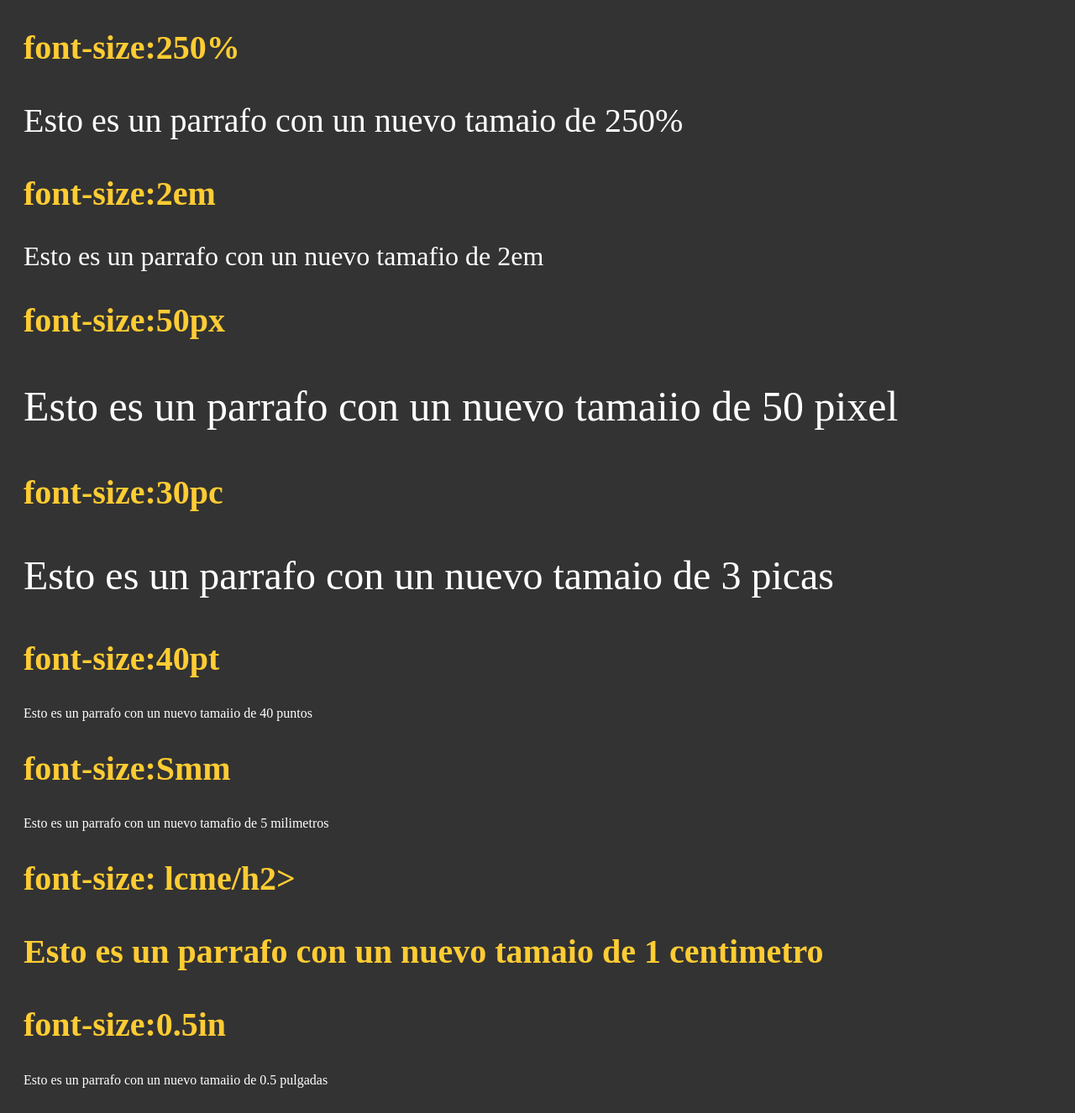
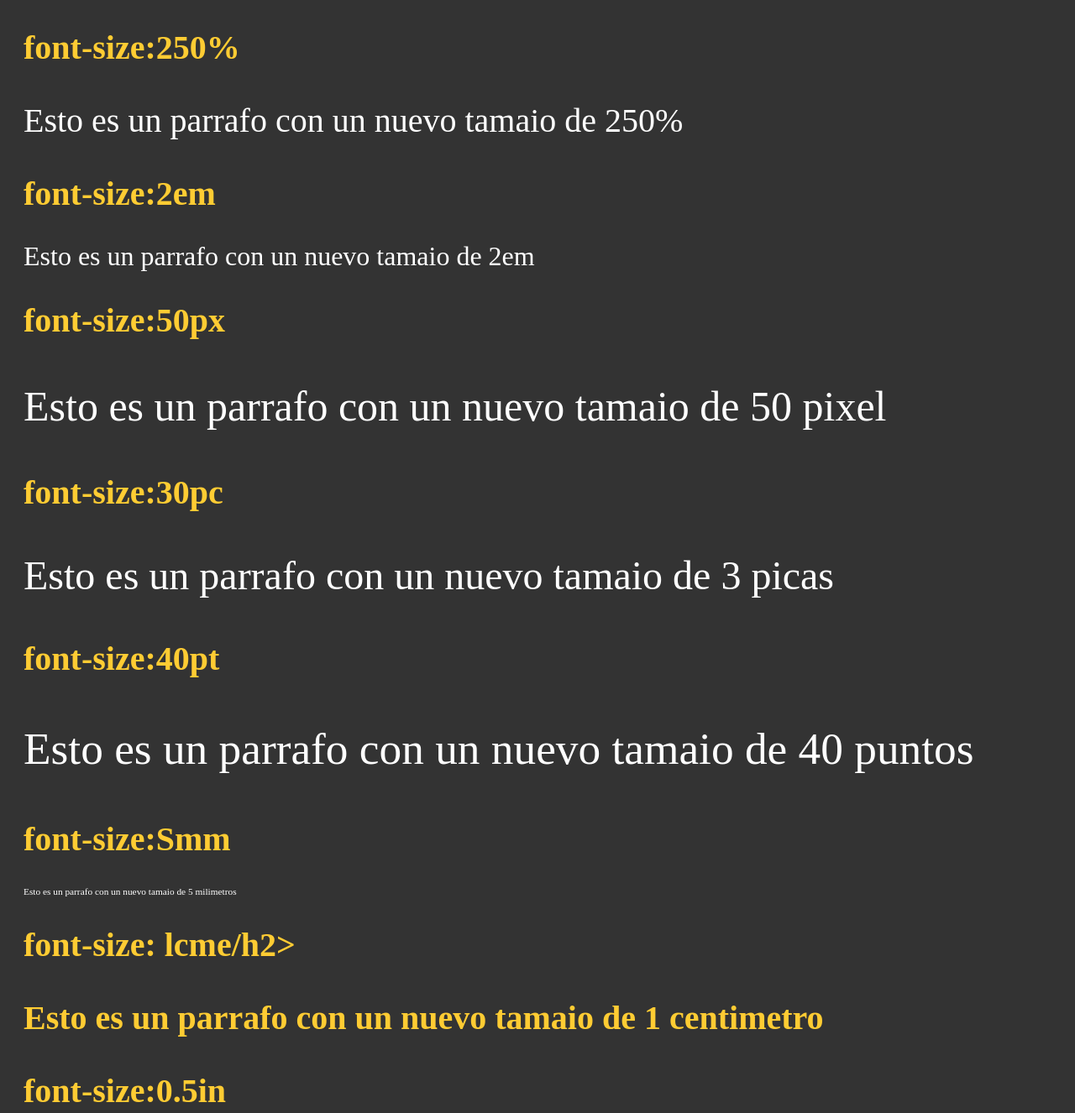
Before and after one commit to jortemar/HTML, a plain HTML site: page Estilos/practica2/pagina2.html in a window 1280 px wide. Shown: the top 1326 px of the page at 84% size. Drawn offline with Linux system fonts and the light colour scheme.

Commit message:
terminado estilo2

```diff
--- a/Estilos/practica2/estilo2.css
+++ b/Estilos/practica2/estilo2.css
@@ -31,9 +31,21 @@ p.tama250 {
 p.tama2em {
     font-size:2em;
 }
-p.tanaS0px {
+p.tama50px {
     font-size:50px;
 }
 p.tama3pc {
     font-size:3pc;
 }
+p.tama40pt {
+    font-size:40pt;
+}
+p.tama3mm {
+    font-size:3mm;
+}
+p.tama1cm {
+    font-size:1cm;
+}
+p.tama1in {
+    font-size:1in;
+}
--- a/Estilos/practica2/pagina2.html
+++ b/Estilos/practica2/pagina2.html
@@ -12,19 +12,19 @@
         <h2 class="encabezado2">font-size:250%</h2>
         <p class="tama250">Esto es un parrafo con un nuevo tamaio de 250% </p>
         <h2 class="encabezado2">font-size:2em</h2>
-        <p class="tama2em">Esto es un parrafo con un nuevo tamafio de 2em</p>
+        <p class="tama2em">Esto es un parrafo con un nuevo tamaio de 2em</p>
         <h2 class="encabezado2">font-size:50px</h2>
-        <p class="tanaS0px">Esto es un parrafo con un nuevo tamaiio de 50 pixel</p>
+        <p class="tama50px">Esto es un parrafo con un nuevo tamaio de 50 pixel</p>
         <h2 class="encabezado2">font-size:30pc</h2>
         <p class="tama3pc">Esto es un parrafo con un nuevo tamaio de 3 picas</p>
         <h2 class="encabezado2">font-size:40pt</h2>
-        <p class="tanad0pt">Esto es un parrafo con un nuevo tamaiio de 40 puntos</p>
+        <p class="tama40pt">Esto es un parrafo con un nuevo tamaio de 40 puntos</p>
         <h2 class="encabezado2">font-size:Smm</h2>
-        <p class="tama3nm">Esto es un parrafo con un nuevo tamafio de 5 milimetros</p>
+        <p class="tama3mm">Esto es un parrafo con un nuevo tamaio de 5 milimetros</p>
         <h2 class="encabezado2">font-size: lcme/h2>
-        <p class="tamalcn">Esto es un parrafo con un nuevo tamaio de 1 centimetro</p>
+        <p class="tamalcm">Esto es un parrafo con un nuevo tamaio de 1 centimetro</p>
         <h2 class="encabezado2">font-size:0.5in</h2>
-        <p class="tamalin">Esto es un parrafo con un nuevo tamaiio de 0.5 pulgadas</p>
+        <p class="tama1in">Esto es un parrafo con un nuevo tamaio de 0.5 pulgadas</p>
         <h2 class="encabezado2">Esto es un encabezado 2 con un tamaio normal </h2>
     </section>
 </body>
```
